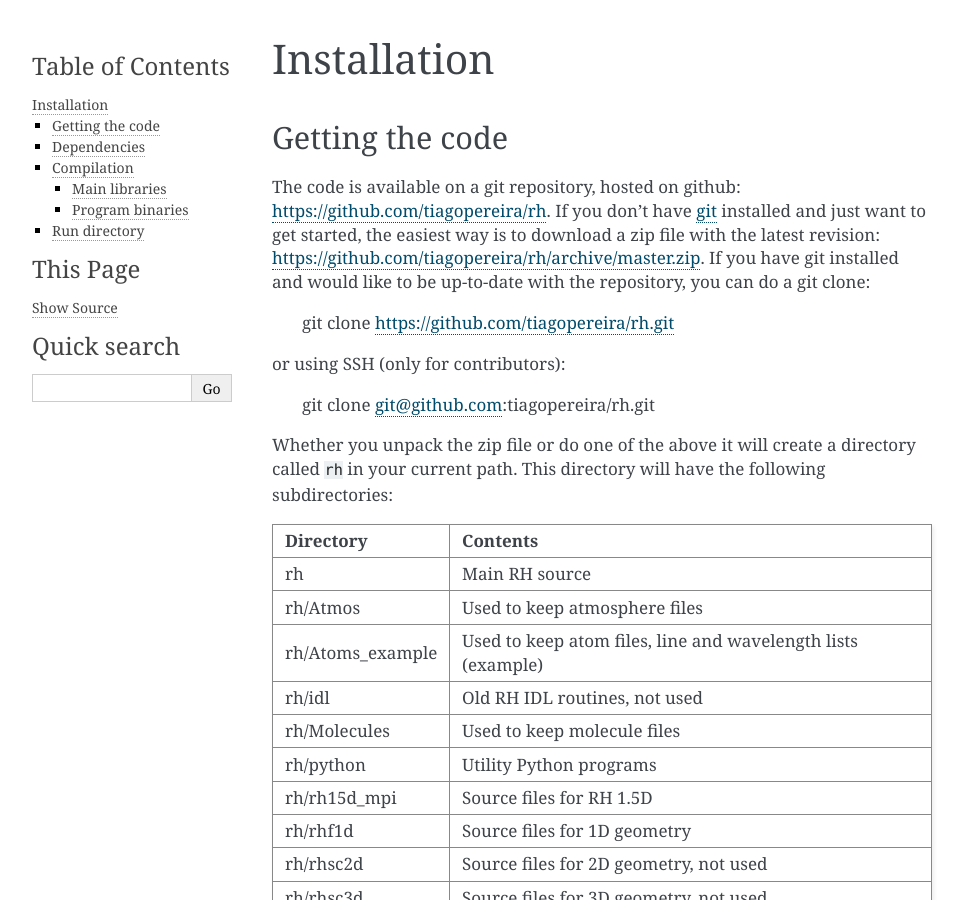
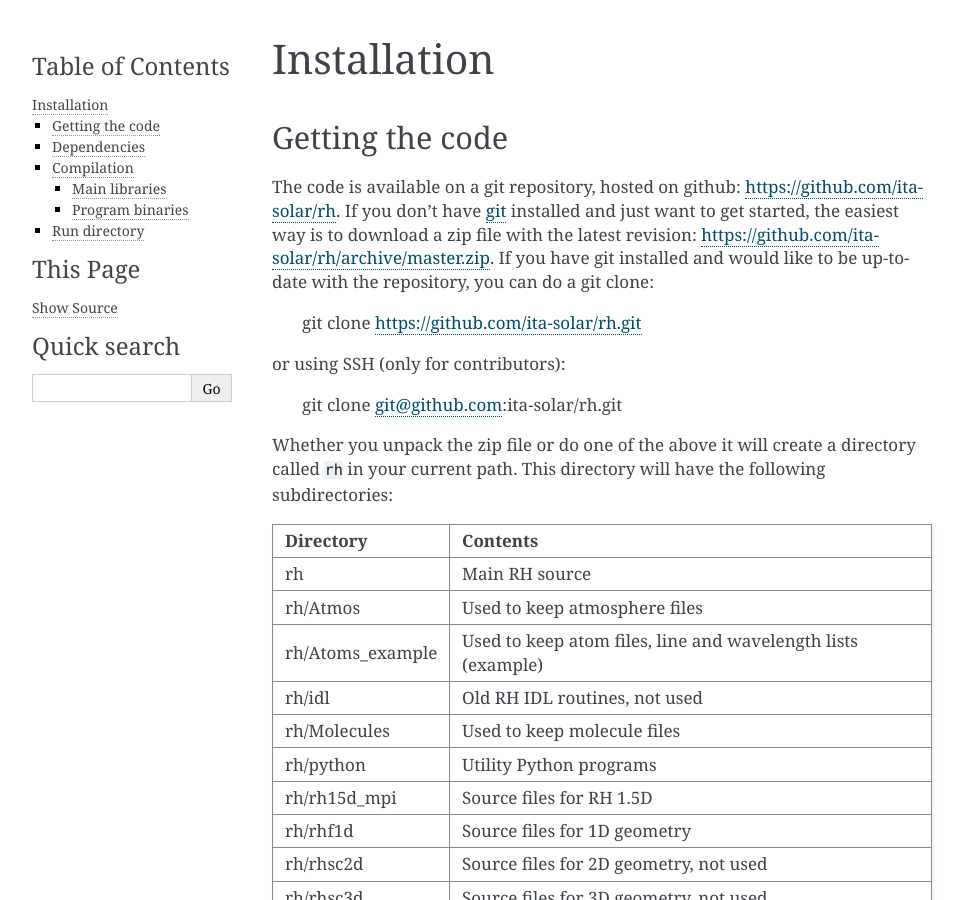
Before and after one commit to ITA-Solar/rh, a Sphinx documentation site: the page built from doc/source/installation.txt, in a window 1280 px wide and 900 px high. Shown: the whole window, without its empty margins (148-1112 px from the left). Built offline with Sphinx 7.4.7, drawn with Linux system fonts in a browser that asks for light colours; formulas are drawn with MathJax 3.

```diff
--- a/doc/source/installation.txt
+++ b/doc/source/installation.txt
@@ -5,13 +5,13 @@
 Getting the code
 ================
 
-The code is available on a git repository, hosted on github: `https://github.com/tiagopereira/rh <https://github.com/tiagopereira/rh>`_. If you don't have `git <http://git-scm.com/>`_ installed and just want to get started, the easiest way is to download a zip file with the latest revision: `https://github.com/tiagopereira/rh/archive/master.zip <https://github.com/tiagopereira/rh/archive/master.zip>`_. If you have git installed and would like to be up-to-date with the repository, you can do a git clone:
+The code is available on a git repository, hosted on github: `https://github.com/ita-solar/rh <https://github.com/ita-solar/rh>`_. If you don't have `git <http://git-scm.com/>`_ installed and just want to get started, the easiest way is to download a zip file with the latest revision: `https://github.com/ita-solar/rh/archive/master.zip <https://github.com/ita-solar/rh/archive/master.zip>`_. If you have git installed and would like to be up-to-date with the repository, you can do a git clone:
 
-    git clone https://github.com/tiagopereira/rh.git
+    git clone https://github.com/ita-solar/rh.git
 
 or using SSH (only for contributors):
 
-    git clone git@github.com:tiagopereira/rh.git
+    git clone git@github.com:ita-solar/rh.git
 
 Whether you unpack the zip file or do one of the above it will create a directory called ``rh`` in your current path. This directory will have the following subdirectories:
 
```
Also changed, not shown: 7 other files.
